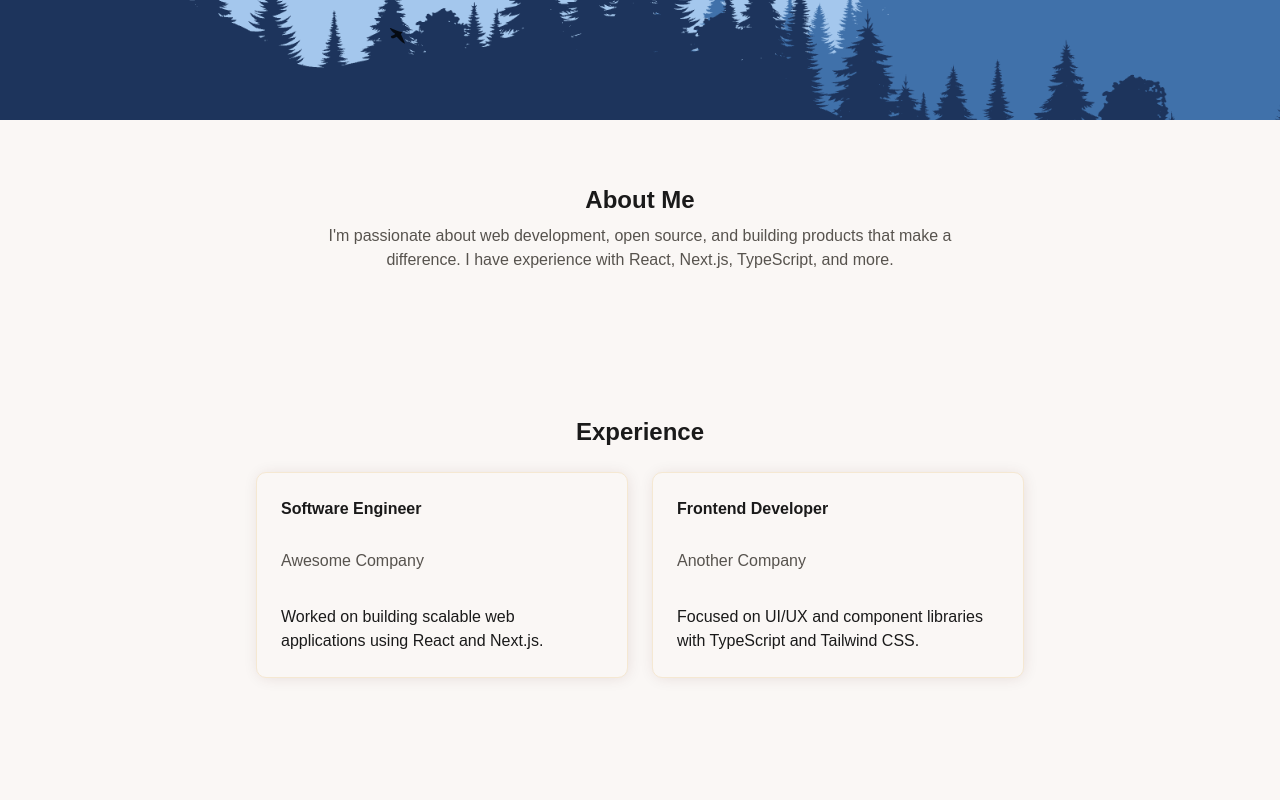
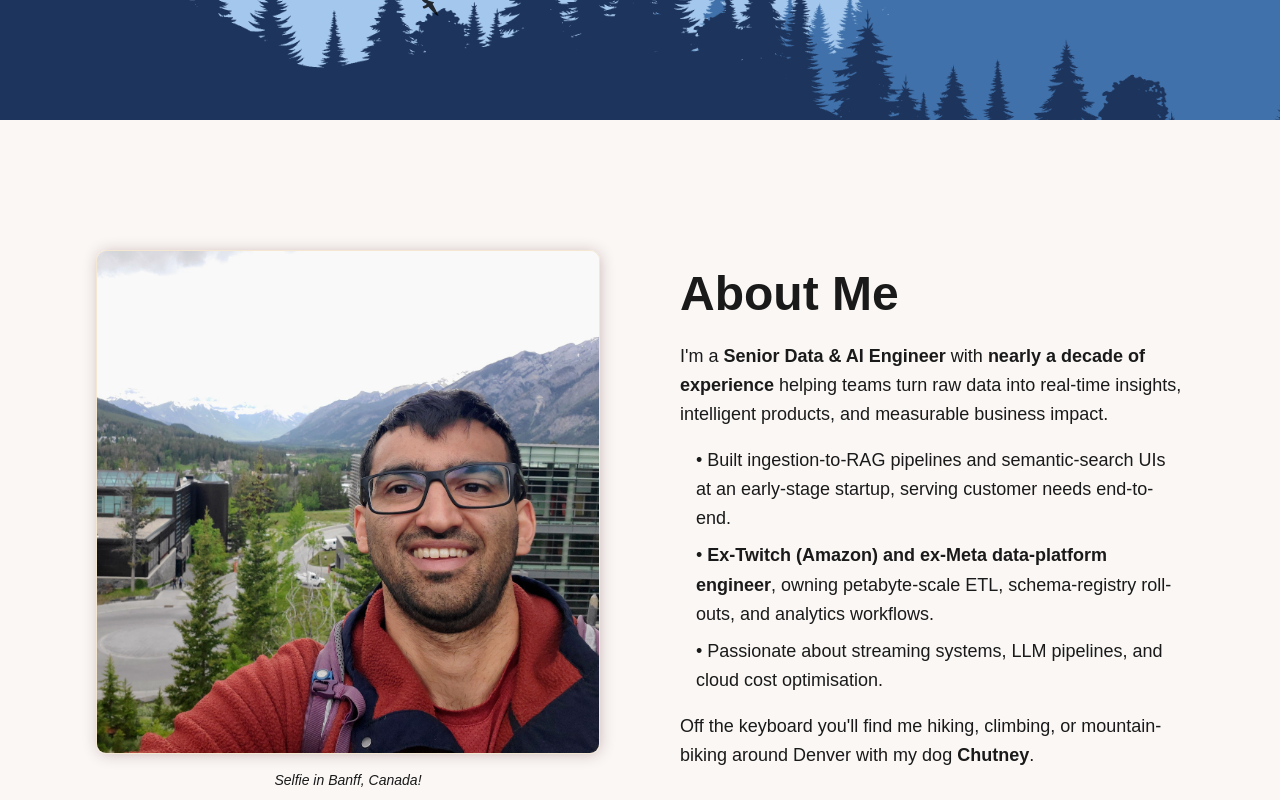
Before and after one commit to sanjayr1/ai-portfolio, a Next.js app: page / in a window 1280 px wide. Shown: the part 680-1480 px from the top of the page. Built offline with nearby package versions, Linux system fonts and the light colour scheme.

Commit message:
about me wired in

```diff
--- a/package.json
+++ b/package.json
@@ -84,6 +84,7 @@
     "eslint-plugin-prettier": "5.5.3",
     "next-contentlayer": "0.3.4",
     "postcss": "^8.5",
+    "prettier-plugin-tailwindcss": "^0.6.14",
     "tailwindcss": "4.1.11",
     "tw-animate-css": "1.3.6",
     "typescript": "^5.9.2"
--- a/src/app/page.tsx
+++ b/src/app/page.tsx
@@ -1,5 +1,5 @@
 import Hero from "@/components/hero";
-import { About } from "@/components/about";
+import About from "@/components/about";
 import { Experience } from "@/components/experience";
 import { Technologies } from "@/components/technologies";
 import { Blog } from "@/components/blog";
--- a/src/components/about.tsx
+++ b/src/components/about.tsx
@@ -1,11 +1,112 @@
-export function About() {
+"use client";
+
+import { motion } from "framer-motion";
+
+export default function About() {
   return (
-    <section id="about" className="mx-auto max-w-2xl py-16 text-center">
-      <h2 className="mb-2 text-2xl font-semibold">About Me</h2>
-      <p className="text-muted-foreground mb-4">
-        I&apos;m passionate about web development, open source, and building products that make a
-        difference. I have experience with React, Next.js, TypeScript, and more.
-      </p>
-    </section>
+    <motion.section
+      id="about"
+      className="bg-elegant-800 relative flex h-screen w-full snap-start flex-col items-center gap-10 px-8 py-16 md:flex-row md:gap-20 md:px-24"
+      initial={{ opacity: 0 }}
+      whileInView={{ opacity: 1 }}
+      transition={{ duration: 0.8 }}
+      viewport={{ once: false, amount: 0.3 }}
+    >
+      {/* Left column - Image */}
+      <motion.div
+        className="flex w-full flex-col justify-center md:w-1/2"
+        initial={{ x: -100, opacity: 0, scale: 0.8 }}
+        whileInView={{ x: 0, opacity: 1, scale: 1 }}
+        transition={{
+          duration: 1.2,
+          delay: 0.2,
+          ease: [0.25, 0.46, 0.45, 0.94],
+        }}
+        viewport={{ once: false, amount: 0.3 }}
+      >
+        <div className="text-center">
+          <motion.img
+            src="/images/selfy.jpg"
+            alt="Sanjay - Senior Data & AI Engineer"
+            className="border-elegant-800/40 mx-auto aspect-square w-full max-w-lg rounded-xl border object-cover shadow-2xl"
+            initial={{ filter: "blur(10px)", scale: 0.9 }}
+            whileInView={{ filter: "blur(0px)", scale: 1 }}
+            transition={{
+              duration: 1.5,
+              delay: 0.4,
+              ease: "easeOut",
+            }}
+            viewport={{ once: false }}
+          />
+          <motion.p
+            className="text-elegant-200 mt-4 text-sm italic"
+            initial={{ y: 20, opacity: 0 }}
+            whileInView={{ y: 0, opacity: 1 }}
+            transition={{ duration: 0.8, delay: 0.8 }}
+            viewport={{ once: false }}
+          >
+            Selfie in Banff, Canada!
+          </motion.p>
+        </div>
+      </motion.div>
+
+      {/* Right column - Text */}
+      <motion.div
+        className="flex w-full flex-col justify-center md:w-1/2"
+        initial={{ x: 100, opacity: 0 }}
+        whileInView={{ x: 0, opacity: 1 }}
+        transition={{
+          duration: 1.2,
+          delay: 0.4,
+          ease: [0.25, 0.46, 0.45, 0.94],
+        }}
+        viewport={{ once: false, amount: 0.3 }}
+      >
+        <div>
+          <motion.h2
+            className="text-elegant-50 text-4xl font-semibold md:text-5xl"
+            initial={{ y: 30, opacity: 0 }}
+            whileInView={{ y: 0, opacity: 1 }}
+            transition={{ duration: 0.8, delay: 0.6 }}
+            viewport={{ once: false }}
+          >
+            About Me
+          </motion.h2>
+
+          <motion.div
+            className="text-elegant-100 mt-6 max-w-prose space-y-4 text-lg leading-relaxed"
+            initial={{ y: 40, opacity: 0 }}
+            whileInView={{ y: 0, opacity: 1 }}
+            transition={{ duration: 1, delay: 0.8 }}
+            viewport={{ once: false }}
+          >
+            <p>
+              I&apos;m a <strong>Senior Data & AI Engineer</strong> with{" "}
+              <strong>nearly a decade of experience</strong> helping teams turn raw data into
+              real-time insights, intelligent products, and measurable business impact.
+            </p>
+
+            <ul className="ml-4 space-y-2">
+              <li>
+                • Built ingestion-to-RAG pipelines and semantic-search UIs at an early-stage
+                startup, serving customer needs end-to-end.
+              </li>
+              <li>
+                • <strong>Ex-Twitch (Amazon) and ex-Meta data-platform engineer</strong>, owning petabyte-scale
+                ETL, schema-registry roll-outs, and analytics workflows.
+              </li>
+              <li>
+                • Passionate about streaming systems, LLM pipelines, and cloud cost optimisation.
+              </li>
+            </ul>
+
+            <p>
+              Off the keyboard you&apos;ll find me hiking, climbing, or mountain-biking around
+              Denver with my dog <strong>Chutney</strong>.
+            </p>
+          </motion.div>
+        </div>
+      </motion.div>
+    </motion.section>
   );
 }
--- a/src/components/hero.tsx
+++ b/src/components/hero.tsx
@@ -61,12 +61,12 @@ export default function Hero() {
               opacity: 0.8,
             }}
             onComplete={() => {
-              // Add a 3-second delay before restarting the animation
+              // Add a 4-second delay before restarting the animation
               setTimeout(() => {
                 // Force re-render to restart animation
                 setBirdsAnimationData(null);
                 setTimeout(() => setBirdsAnimationData(birdsAnimationData), 50);
-              }, 3000);
+              }, 4000);
             }}
           />
         </div>
@@ -101,7 +101,7 @@ export default function Hero() {
           whileInView={{ y: 0, opacity: 1 }}
           transition={{ duration: 0.8, delay: 0.2 }}
         >
-          Hi, I'm Sanjay
+          Hi, I&apos;m Sanjay
         </motion.h1>
 
         <motion.h2
--- a/tailwind.config.ts
+++ b/tailwind.config.ts
@@ -1,7 +1,7 @@
 import type { Config } from "tailwindcss"
 
 const config = {
-  darkMode: ["class", ".dark"],
+  darkMode: "class",
   content: [
     "./pages/**/*.{ts,tsx}",
     "./components/**/*.{ts,tsx}",
```
Also changed, not shown: public/images/selfy.jpg (added), 1 other file (tests, documents, lock files or other folders).
